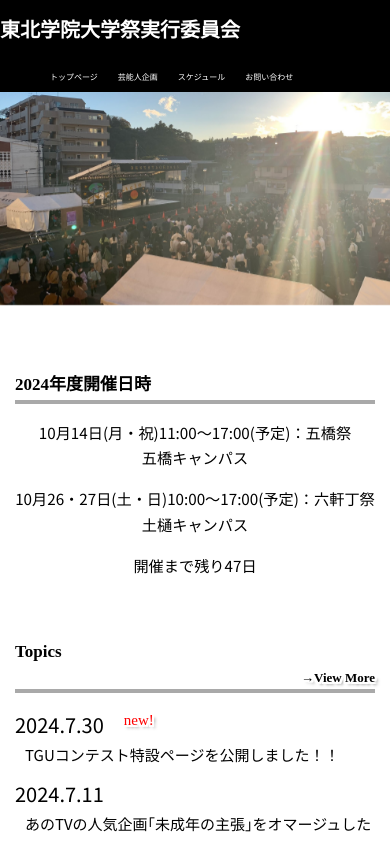
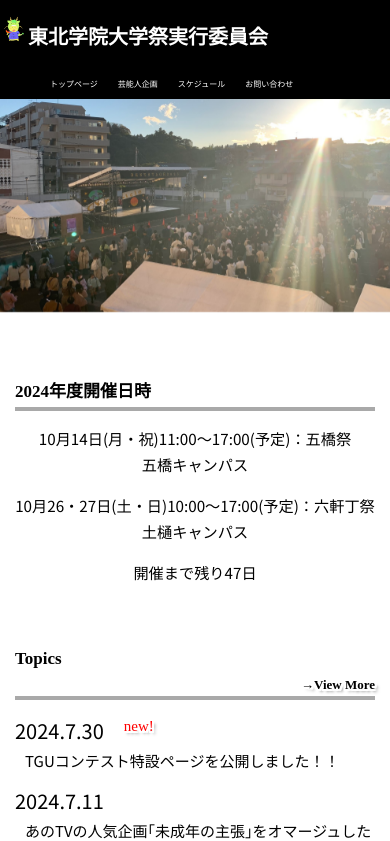
Before and after one commit to nobekawashuto/2024TGUFES, a Next.js app in the folder tgufes/: page / in a window 390 px wide. Shown: the top 841 px of the page. Built offline with nearby package versions, Linux system fonts and the light colour scheme; a web font is replaced by a local one.

Commit message:
header調整です

```diff
--- a/tgufes/src/components/headerMenu.tsx
+++ b/tgufes/src/components/headerMenu.tsx
@@ -1,12 +1,15 @@
 import React from 'react'
 import Link from 'next/link';
+import Image from "next/image";
+
+import TGkun from "../../public/images/blackTGkun.PNG"
 
 type Props = {}
 
 const HeaderMenu = () => {
   return (
     <div className="page-header wrapper">
-      <h1><Link className='mainLink' href="/">東北学院大学祭実行委員会</Link></h1>
+      <h1><Link className='mainLink' href="/"><Image src={TGkun}alt=''className='headblackTGkun'/>東北学院大学祭実行委員会</Link></h1>
       <nav>
         <ul className="main-nav">
           <li><Link className='mainLink' href="/">トップページ</Link></li>
--- a/tgufes/src/pages/index.tsx
+++ b/tgufes/src/pages/index.tsx
@@ -13,6 +13,7 @@ import InstagramEmbed from '@/components/Instagram';
 import Topics from "@/components/Topics";
 import { FaXTwitter} from "react-icons/fa6";
 import { FaInstagram} from "react-icons/fa";
+
 
 const inter = Inter({ subsets: ["latin"] });
 
--- a/tgufes/src/styles/globals.css
+++ b/tgufes/src/styles/globals.css
@@ -65,6 +65,11 @@ h1{
 }
 h2{
   font-size: 35px;
+}
+
+.headblackTGkun{
+  width: 56px;
+  height: 61.5px;
 }
 
 .main-nav {
@@ -691,6 +696,10 @@ footer p {
     font-size: 0.5rem;
     margin-top: 10px;
   }
+  .headblackTGkun{
+    width: 28px;
+    height: 30.75px;
+  }
 
   .main-nav li {
     margin: 0 10px;
```
